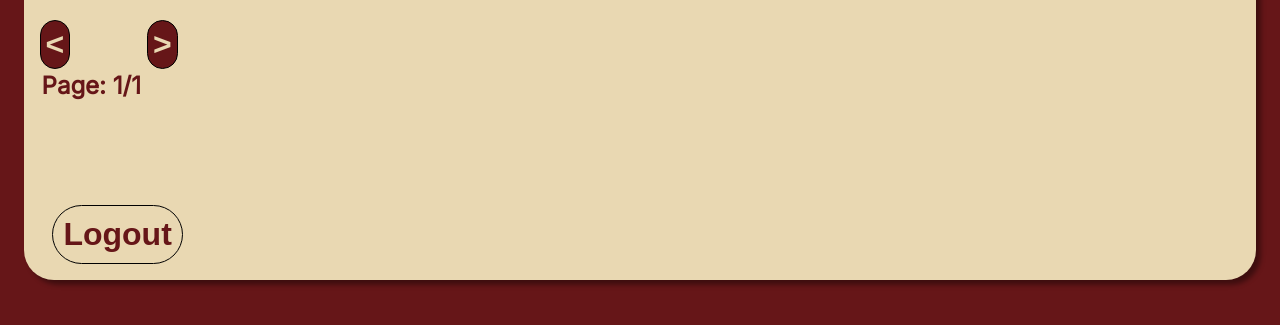
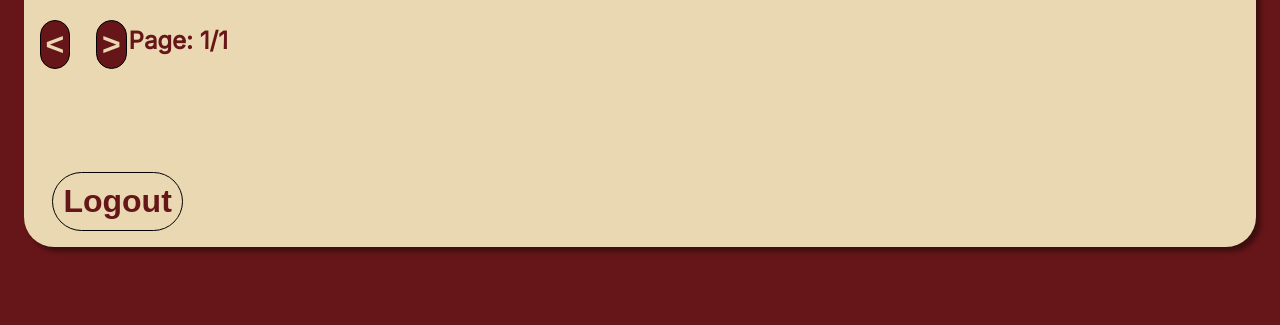
Before and after one commit to matt11matthew/ContactManager, a PHP site: page /myContacts.html in a window 1280 px wide. Shown: the part 366-691 px from the top of the page. Run offline with PHP 8.4, Linux system fonts and the light colour scheme.

Commit message:
Update myContacts.css

```diff
--- a/Projects/myContacts.css
+++ b/Projects/myContacts.css
@@ -146,13 +146,15 @@ td{
     text-align: left;
 }
 
-tr{
+/*tr{*/
 /*    padding-right: 25%;*/
-    color: #661618;
+/*    color: #661618;*/
 /*    width: auto;*/
-}
+/*}*/
 
 .footer{
+    display: flex;
+    justify-content: normal;
     color: #661618;
     font-weight: bolder;
     width: 90%;
@@ -164,25 +166,28 @@ tr{
     padding: 5px 5px;
     color: #e9d8b2;
     background-color: #661618;
-    margin-right: 2vw;
+    margin-right: 1vw;
 }
 
 .pageNumber{
     padding: 2px 2px;
     color: #661618;
     font-size: x-large;
+    margin-top: .30vw;
+    margin-right: 1vw;
 }
 
 #pageContactsNum{
     color: #661618;
     font-size: x-large;
+    margin-right: 1vw;
 }
 
 #next-button{
     padding: 5px 5px;
     color: #e9d8b2;
     background-color: #661618;
-    margin-left: 4vw;
+    margin-left: 1vw;
 }
 
 .total{
```
